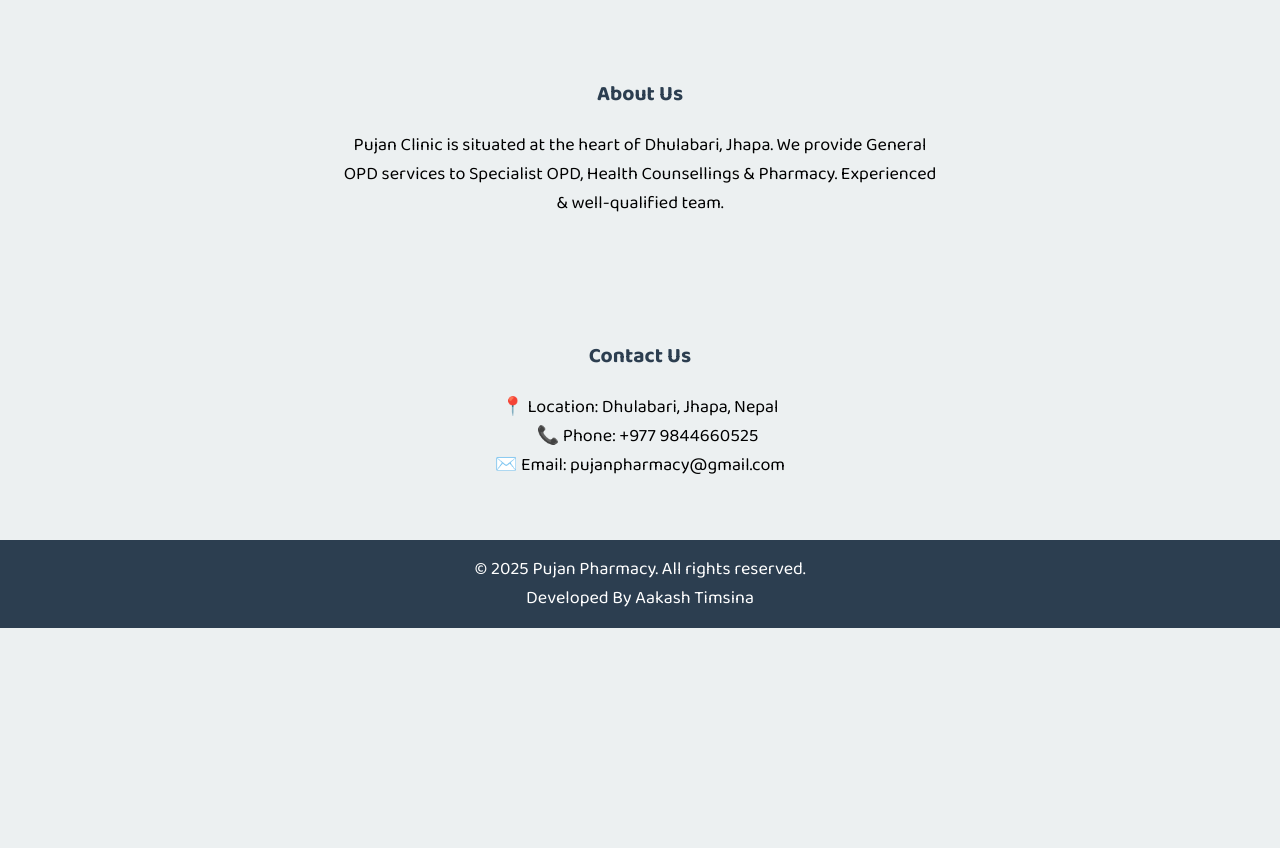
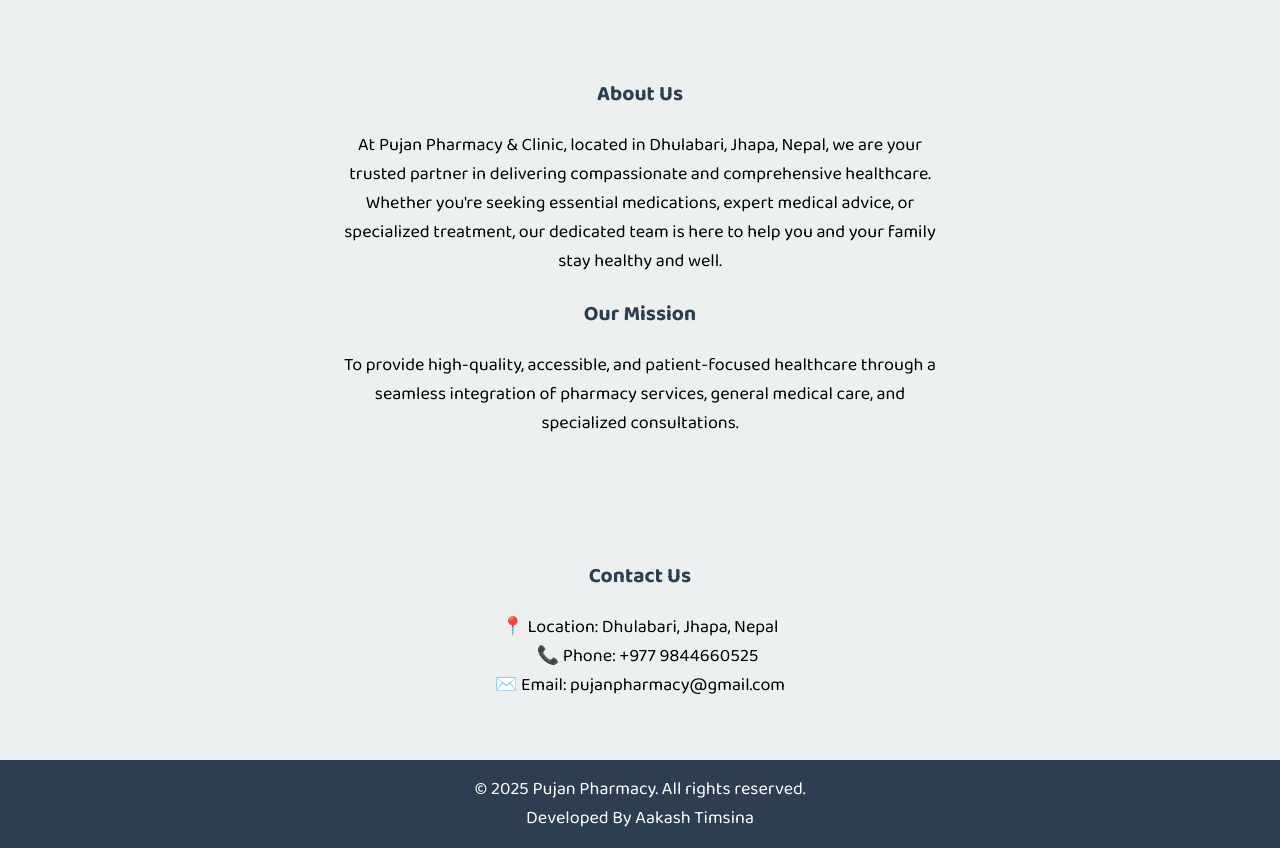
Before and after one commit to PujanClinic/pujanclinic, a plain HTML site: page index.html in a window 1280 px wide. Shown: the part 1440-2288 px from the top of the page. Before the commit the page ends 2068 px from the top, so only its background shows below. Drawn offline with Linux system fonts and the light colour scheme.

Commit message:
Update index.html

```diff
--- a/index.html
+++ b/index.html
@@ -95,7 +95,11 @@
   <!-- About Section -->
   <section id="about">
     <h3>About Us</h3>
-    <p>Pujan Clinic is situated at the heart of Dhulabari, Jhapa. We provide General OPD services to Specialist OPD, Health Counsellings & Pharmacy. Experienced & well-qualified team.</p>
+    <p>
+At Pujan Pharmacy & Clinic, located in Dhulabari, Jhapa, Nepal, we are your trusted partner in delivering compassionate and comprehensive healthcare. Whether you're seeking essential medications, expert medical advice, or specialized treatment, our dedicated team is here to help you and your family stay healthy and well.</p>
+<h3>Our Mission</h3>
+    <p>
+To provide high-quality, accessible, and patient-focused healthcare through a seamless integration of pharmacy services, general medical care, and specialized consultations.</p>
   </section>
 
   <!-- Contact Section -->
```
